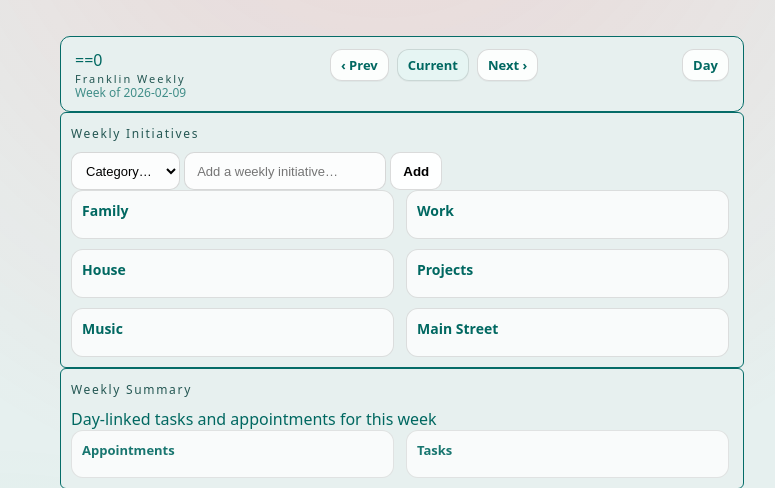
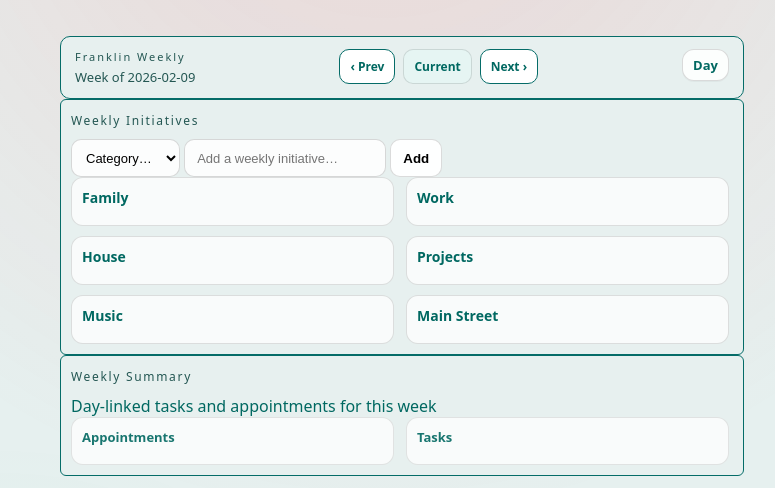
Before and after one commit to andyleer/miniFranklin, a Flask app: page /week/current in a window 1280 px wide. Shown: the top 488 px of the page, without its empty margins (256-1031 px from the left). Run offline with Flask 3, Linux system fonts and the light colour scheme; data comes from the database, SQL or seed files in the repository; data that the repository does not hold is empty.

Commit message:
Refactor week.html header and navigation styles

```diff
--- a/app/templates/week.html
+++ b/app/templates/week.html
@@ -7,16 +7,16 @@
 
 <header class="topbar">
   <div class="wk-head-left">
-    <div> ==0
     <div class="brand"> Franklin Weekly </div>
-    <div class="wk-head-sub">Week of {{ week_start.isoformat() }}</div>
-    </div>
+    <div class="date-sub">Week of {{ week_start.isoformat() }}</div>
   </div>
 
+
+
   <nav class="wk-head-nav" aria-label="Week navigation">
-    <a class="wk-chip" href="{{ url_for('main.week_view', week_str=prev_week.isoformat()) }}">‹ Prev</a>
-    <a class="wk-chip wk-chip-primary" href="{{ url_for('main.week_view', week_str='current') }}">Current</a>
-    <a class="wk-chip" href="{{ url_for('main.week_view', week_str=next_week.isoformat()) }}">Next ›</a>
+    <a class="wkbtn" href="{{ url_for('main.week_view', week_str=prev_week.isoformat()) }}">‹ Prev</a>
+    <a class="wkbtn wk-chip-primary" href="{{ url_for('main.week_view', week_str='current') }}">Current</a>
+    <a class="wkbtn" href="{{ url_for('main.week_view', week_str=next_week.isoformat()) }}">Next ›</a>
   </nav>
 
   <div class="wk-head-right">
```
